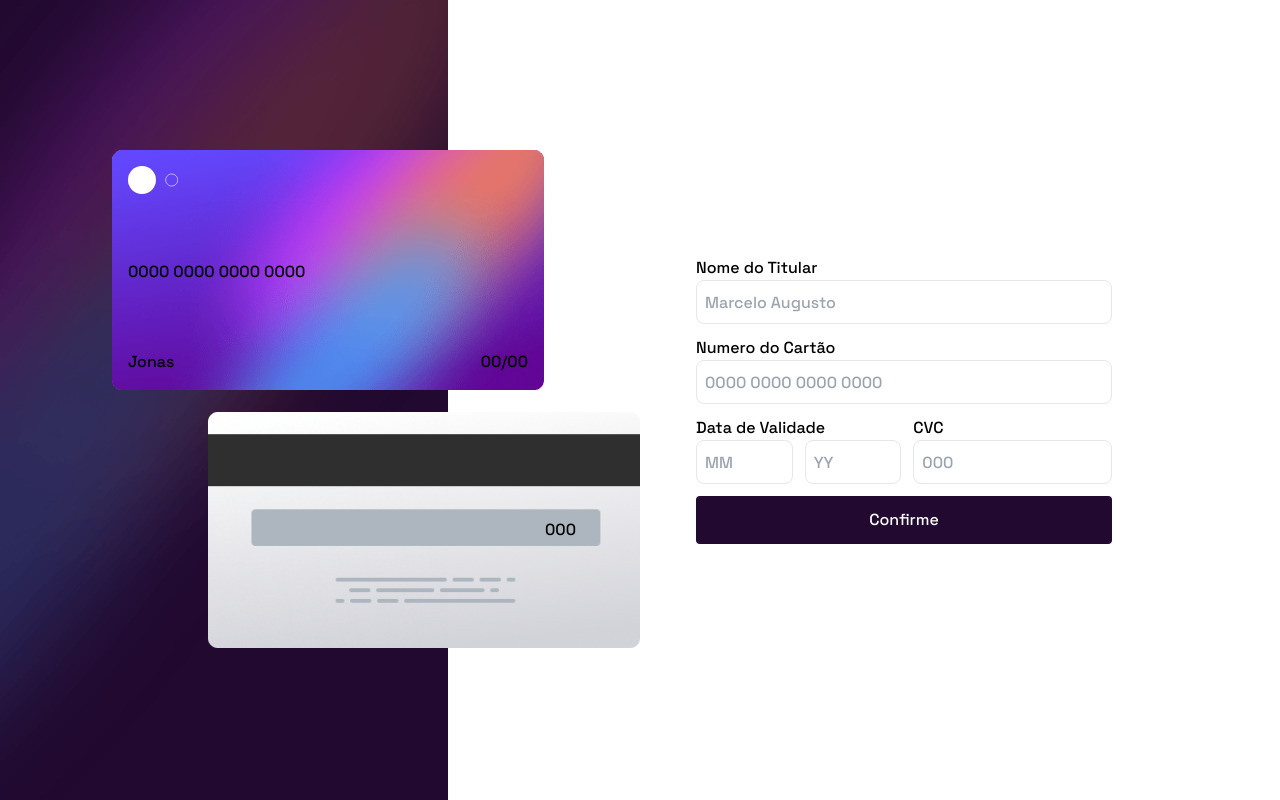
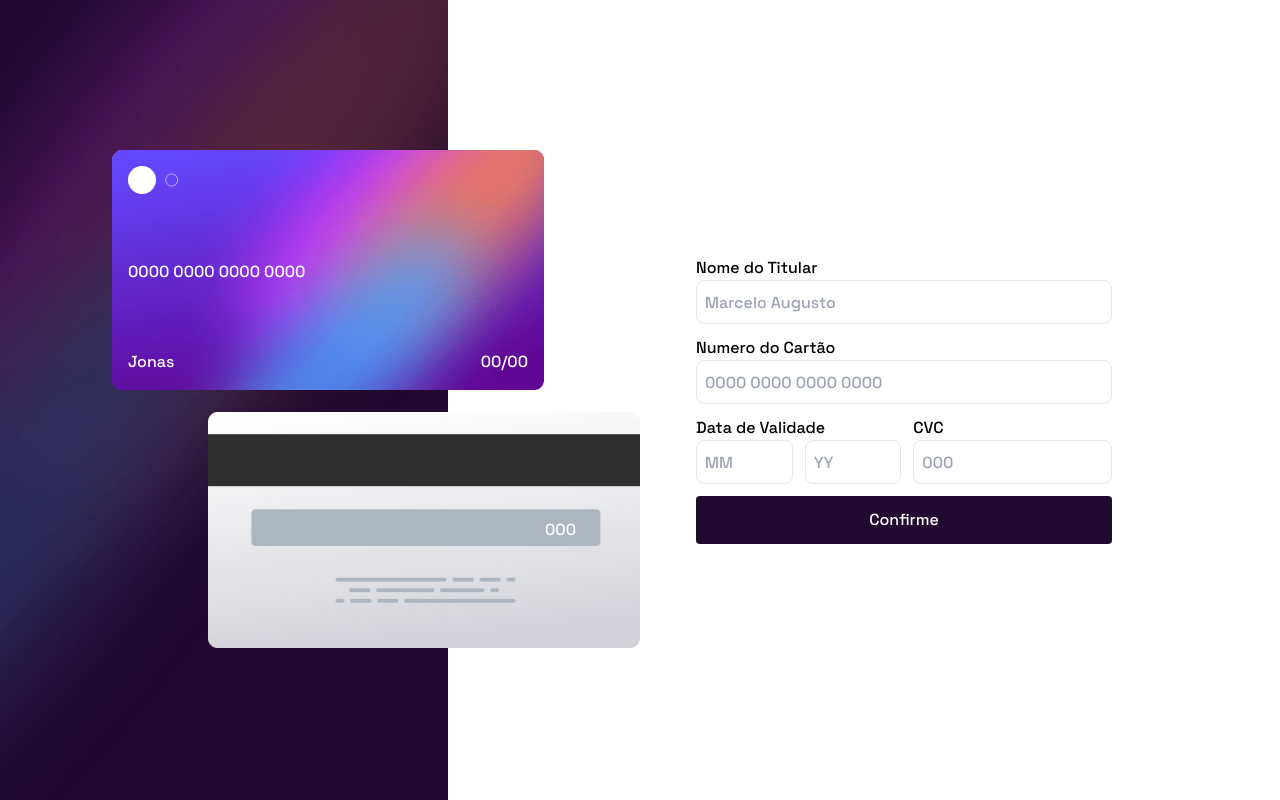
Before and after one commit to GabrieldosSantosOliveira/Atividade-21, a Next.js app: page / in a window 1280 px wide. Built offline with nearby package versions, Linux system fonts and the light colour scheme.

Commit message:
feat: change text color in cards for white

```diff
--- a/src/pages/index.tsx
+++ b/src/pages/index.tsx
@@ -65,10 +65,14 @@ export default function Home() {
                   height={50}
                   width={50}
                 />
-                <Text size="lg">{cardNumber || '0000 0000 0000 0000'}</Text>
+                <Text size="lg" className="text-white">
+                  {cardNumber || '0000 0000 0000 0000'}
+                </Text>
                 <div className="flex  justify-between ">
-                  <Text size="lg">{cardHolderName || 'Jonas'}</Text>
-                  <Text size="lg">
+                  <Text size="lg" className="text-white">
+                    {cardHolderName || 'Jonas'}
+                  </Text>
+                  <Text size="lg" className="text-white">
                     {expMonth || '00'}/{expYear || '00'}
                   </Text>
                 </div>
@@ -83,7 +87,7 @@ export default function Home() {
                 className="absolute "
               />
               <div className="absolute flex justify-center">
-                <Text size="lg" className="pr-8 lg:pr-16 ">
+                <Text size="lg" className="pr-8 lg:pr-16 text-white ">
                   {cvc || '000'}
                 </Text>
               </div>
```
